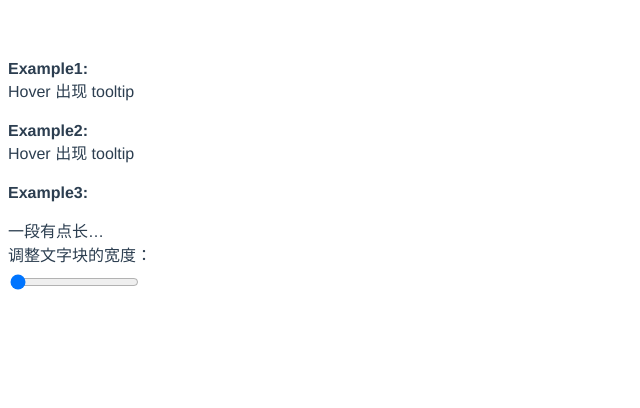
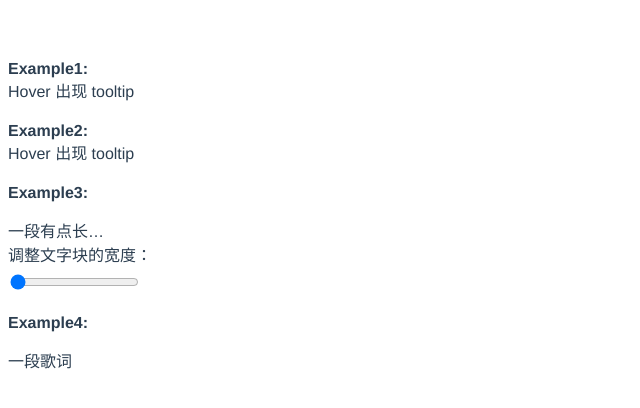
Before and after one commit to daolanfler/element-v-tooltip, a Vue app: page / in a window 1280 px wide. Shown: the top 408 px of the page, without its empty margins (0-640 px from the left). Built offline with nearby package versions, Linux system fonts and the light colour scheme.

Commit message:
docs: add example

```diff
--- a/examples/App.vue
+++ b/examples/App.vue
@@ -38,6 +38,16 @@
         />
       </div>
     </div>
+    <div>
+      <b>Example4: </b>
+      <div
+        :style="{ width: `${width1}px` }"
+        class="ellipsis"
+        v-tooltip="config4"
+      >
+        一段歌词
+      </div>
+    </div>
   </div>
 </template>
 
@@ -47,9 +57,15 @@ export default {
   components: {},
   data() {
     return {
-      width1: 100
+      width1: 100,
+      config4: {
+        contentRender(h) {
+          return <span>May you stay forever young!</span>;
+        },
+        placement: "bottom",
+      },
     };
-  }
+  },
 };
 </script>
 
--- a/vue.config.js
+++ b/vue.config.js
@@ -1,8 +1,8 @@
-const path = require('path')
+const path = require("path");
 
 module.exports = {
-  outputDir: './docs',
-  publicPath: './',
+  outputDir: "./docs",
+  publicPath: "./",
   pages: {
     index: {
       entry: "examples/main.js",
@@ -10,9 +10,11 @@ module.exports = {
       filename: "index.html",
     },
   },
+  /** @param {import("webpack-chain")} config */
   chainWebpack: (config) => {
     config.module
       .rule("js")
-      .include.add(path.resolve(__dirname, './src'))
+      .include.add(path.resolve(__dirname, "./src"))
+      .add(path.resolve(__dirname, "./examples"));
   },
 };
```
Also changed, not shown: 1 other file (tests, documents, lock files or other folders).
